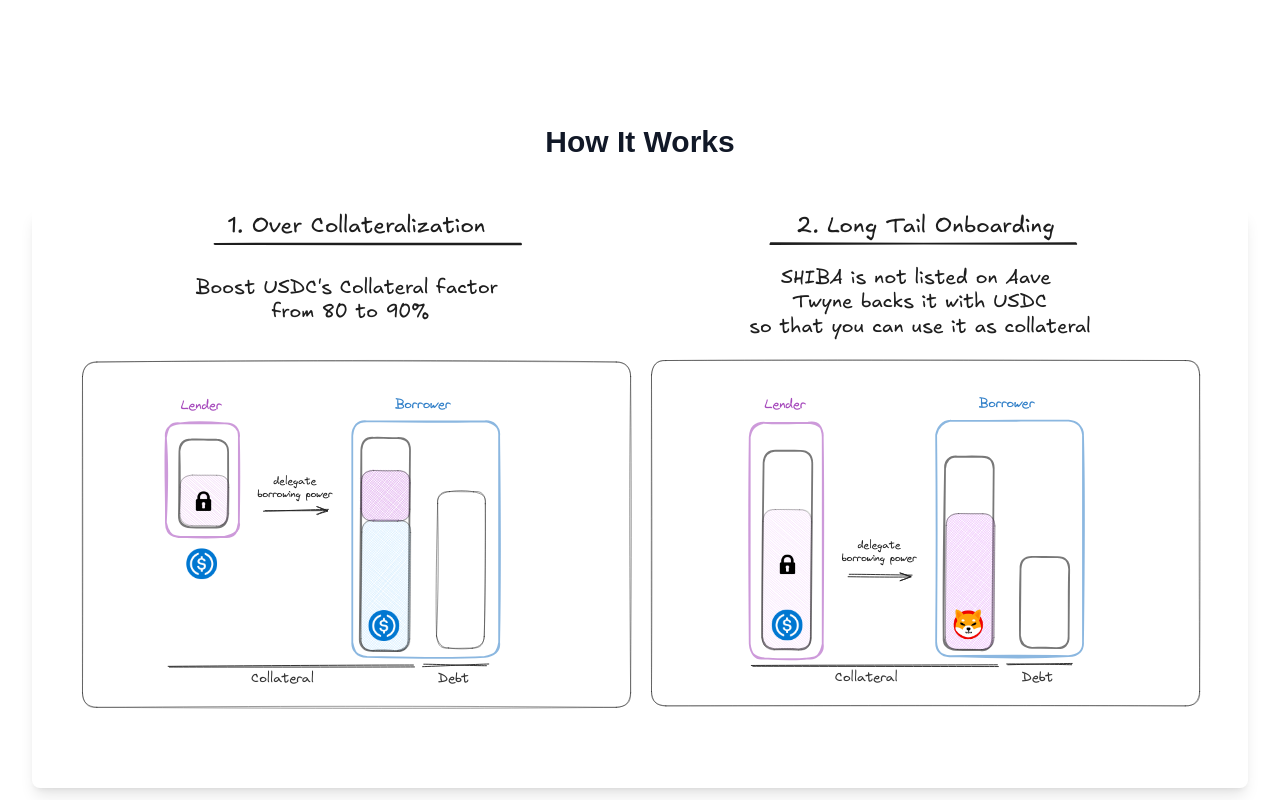
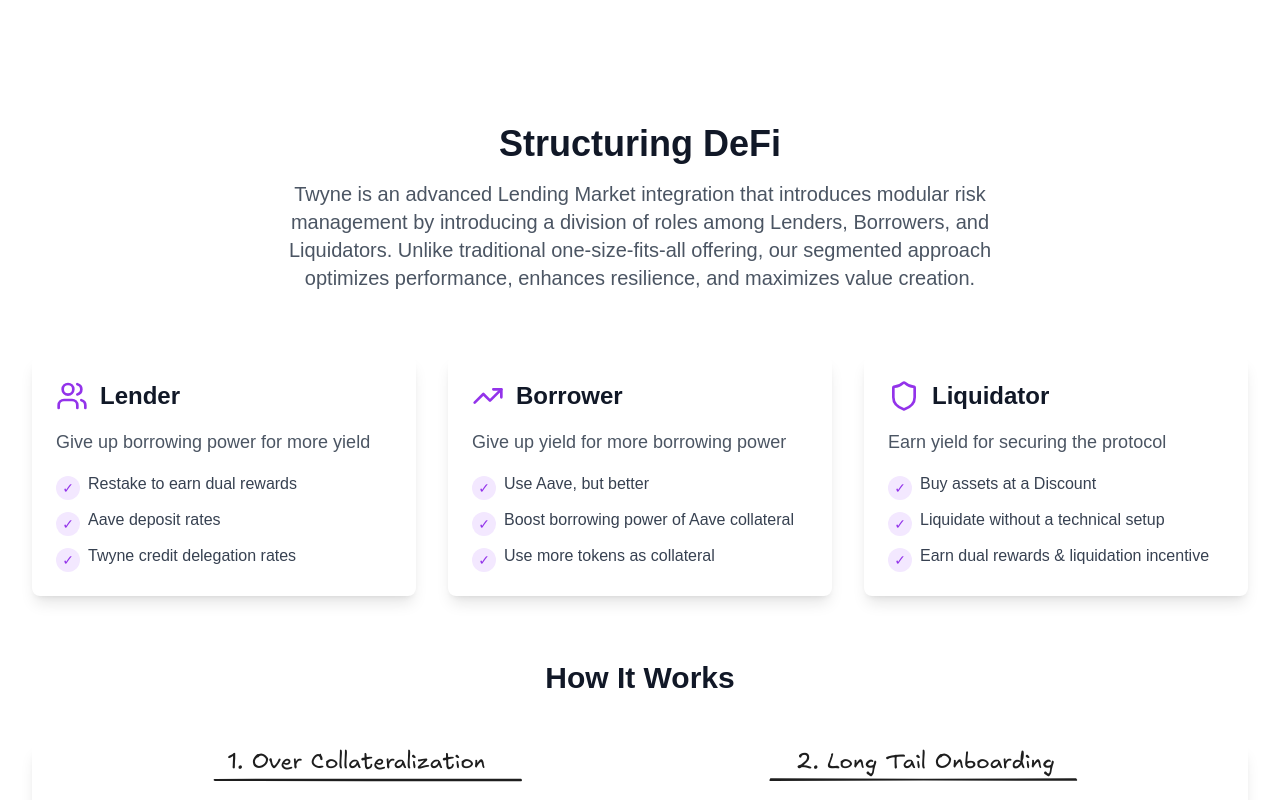
Before and after one commit to taulantv2/twyne-landing-lage, a Next.js app: page / in a window 1280 px wide. Shown: the part 740-1540 px from the top of the page. Built offline with nearby package versions, Linux system fonts and the light colour scheme.

Commit message:
changed ordering of page and added description

```diff
--- a/app/page.tsx
+++ b/app/page.tsx
@@ -170,20 +170,18 @@
       {/* Second Page */}
       <div className="min-h-screen bg-white py-16 px-4 sm:px-6 lg:px-8">
         <div className="max-w-7xl mx-auto">
-          <h2 className="text-3xl font-extrabold text-gray-900 text-center mb-12">How It Works</h2>
+          {/* New Header Section */}
+          <div className="text-center mb-16">
+            <h2 className="text-3xl sm:text-4xl font-extrabold text-gray-900 mb-4">
+              Structuring DeFi
+            </h2>
+            <p className="text-xl text-gray-600 max-w-3xl mx-auto">
+            Twyne is an advanced Lending Market integration that introduces modular risk management by introducing a division of roles among Lenders, Borrowers, and Liquidators. Unlike traditional one-size-fits-all offering, our segmented approach optimizes performance, enhances resilience, and maximizes value creation.
+              </p>
+          </div>
 
-          {/* Big Image */}
-          <div className="mb-16">
-            <Image
-              src="/how-it-works.svg"
-              alt="How Twyne Works"
-              width={800}
-              height={400}
-              className="w-full h-auto rounded-lg shadow-lg"
-            />
-          </div>
           <motion.div
-            className="grid grid-cols-1 md:grid-cols-3 gap-8"
+            className="grid grid-cols-1 md:grid-cols-3 gap-8 mb-16"
             variants={containerVariants}
             initial="hidden"
             animate="visible"
@@ -218,6 +216,20 @@
               </motion.div>
             ))}
           </motion.div>
+
+          <h2 className="text-3xl font-extrabold text-gray-900 text-center mb-12">How It Works</h2>
+
+          {/* Big Image */}
+          <div className="mb-16">
+            <Image
+              src="/how-it-works.svg"
+              alt="How Twyne Works"
+              width={800}
+              height={400}
+              className="w-full h-auto rounded-lg shadow-lg"
+            />
+          </div>
+
           <p className="text-center text-gray-600 mt-12 text-lg">
             These functionalities are fully permissionless built on top, requiring no governance votes or changes within the Aave protocol, ensuring a seamless and efficient user experience.
           </p>
```
